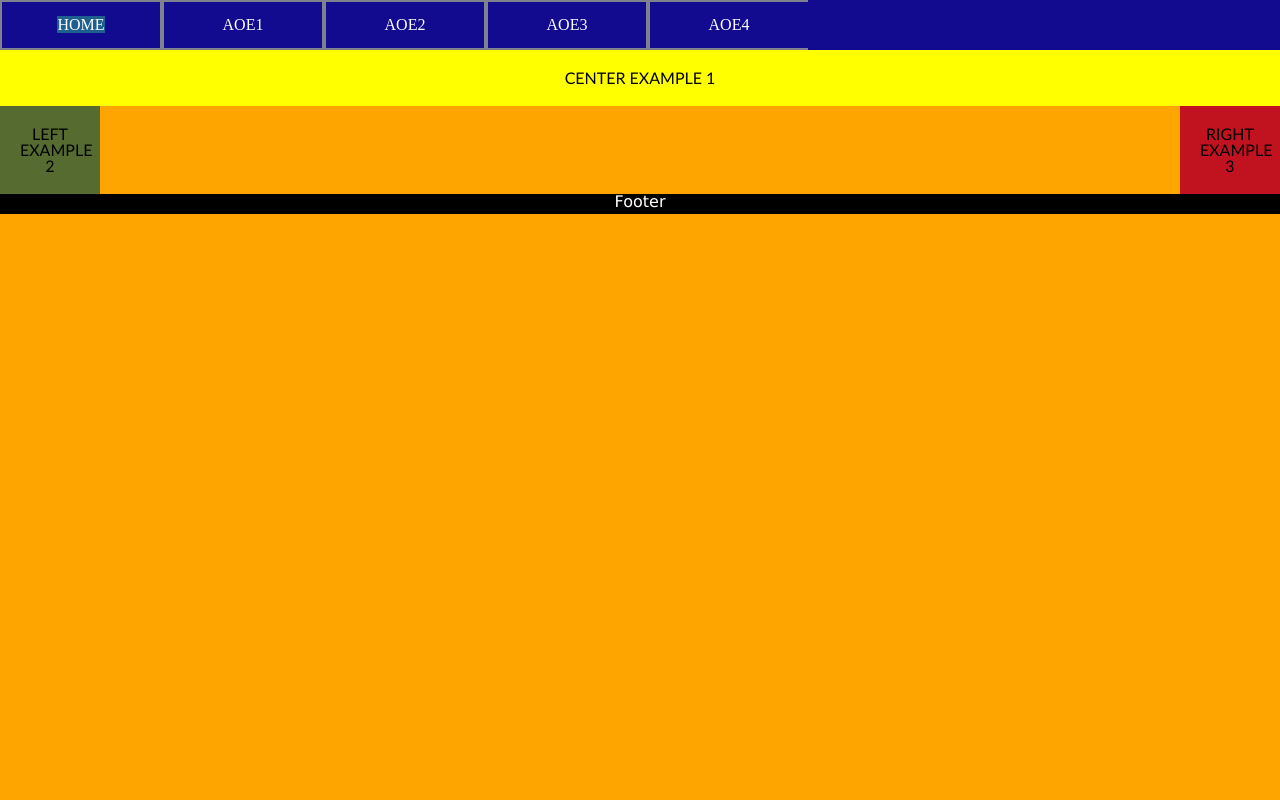
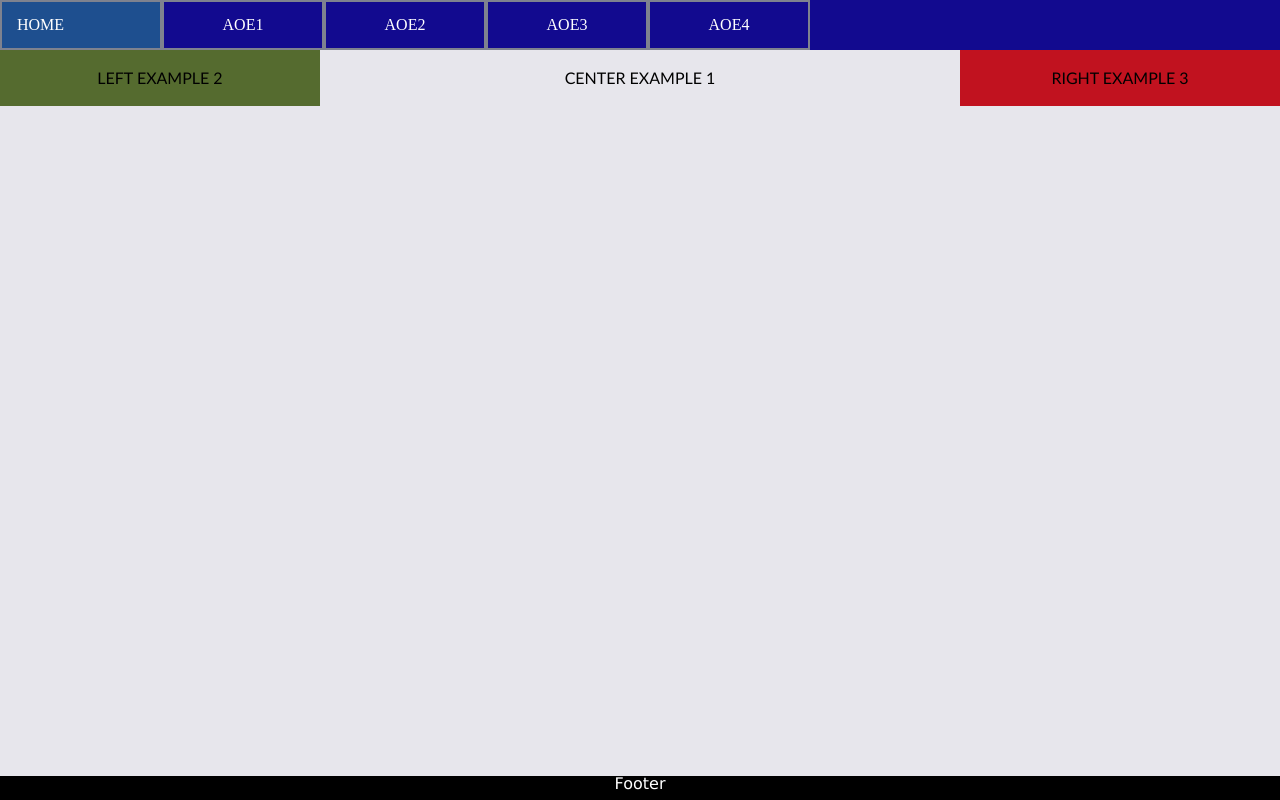
Before and after one commit to NicolasCB-7472/AoECSS, a plain HTML site: page aoe.html in a window 1280 px wide. Drawn offline with Linux system fonts and the light colour scheme.

Commit message:
Se arreglan la barra de navegacion, las columnas, el footer, y algunas cosas esteticas

```diff
--- a/aoe.html
+++ b/aoe.html
@@ -13,7 +13,7 @@
 </head>
 
 <body>
-<div id="container" width="100%" height="100%">
+<div id="container" width="100%">
     <!-- Page header -->
     <div id="header">
         <ul>
@@ -25,16 +25,16 @@
         </ul>
     </div>
     <!-- Page body -->
-    <div id="contentwrapper">
+    <div id="columnwrapper" width="100%">
+        <div id="leftcolumn">
+            <div class="innertext">
+                LEFT EXAMPLE 2
+            </div>
+        </div>
+
         <div id="centercolumn">
             <div class="innertext">
                 CENTER EXAMPLE 1
-            </div>
-        </div>
-
-        <div id="leftcolumn">
-            <div class="innertext">
-                LEFT EXAMPLE 2
             </div>
         </div>
 
--- a/aoe_cont.css
+++ b/aoe_cont.css
@@ -1,25 +1,29 @@
 /* This has elements styling for body, divs columns, containers */
 /* advance styling of the page */
 
-#contentwrapper {
-    float: center;
-    width: 100%;
+#columnwrapper {
+    display: flex;
 }
 
 #centercolumn {
     margin: 0px 0px 0px 0px;
-    background: yellow;
+    background: #e7e6ec;
+    display: inline-block;
 }
 
 #leftcolumn {
-    float: left;
-    width: 100px;
+    /* float: left; */
+    width: 100%;
+    display: inline-block;
     background: #556B2F
+
     /* margin-left: -100%; */
 }
 
 #rightcolumn {
-    float: right;
+    /* float: right; */
     width: 100px;
+    display: inline-block;
     background: #C1121F
+
 }
--- a/aoe_nav.css
+++ b/aoe_nav.css
@@ -15,8 +15,12 @@ li {
     width: 10%;
 }
 
+li:hover {
+    background-color: #1d5f8F;
+}
+
 li:last-child {
-    border-right: none;
+    border-right-width: px;
 }
 
 li a {
@@ -26,9 +30,13 @@ li a {
 }
 
 li  a:hover:not(.active) {
-    background-color: #123F8F;
+    background-color: yellow;
 }
 
 .active  {
-    background-color: #1d5f8F;
+    background-color: #1E4F8F;
+    padding: 15px 20px 15px 15px;
+    margin: -15px -15px -15px -15px;
+
+    display:flex;
 }
--- a/aoe_person.css
+++ b/aoe_person.css
@@ -5,13 +5,14 @@
     font-family: 'MV BOLI';
     color: #FFFFFF;
     height: 50px;
+    width: 100%;
 }
 
 body {
     margin: 0px;
     padding: 0px;
     line-height: 16px;
-    background: orange;
+    background: #e7e6ec;
 }
 
 #footer {
@@ -20,6 +21,8 @@ body {
     color: #FFFFFF;
     text-align: center;
     width: 100%;
-    height: 20px;
+    height: 24px;
     clear: left;
+    position: absolute;
+    bottom: 0px;
 }
--- a/aoe_res.css
+++ b/aoe_res.css
@@ -1,34 +1,55 @@
 /* This page deals with the responsiveness of the page */
 
-/* this collapses the right silhouettes */
-@media (max-width: 700px) {
+/* this collapses the silhouettes */
+@media (max-width: 800px) {
+    #columnwrapper {
+        display: inline;
+    }
 
     #leftcolumn {
-        margin-right: 0px;
+        float: left;
+        width: 100%;
+        clear: both;
     }
 
     #rightcolumn {
-        float: none;
+        float: right;
         width: 100%;
-        margin-left:  0px;
         clear: both;
     }
 
     #centercolumn {
-        margin-right: 0px;
+        float: center;
+        width: 100%;
+        clear: both;
     }
 }
 
-/* this collapses the left silhouettes*/
-@media (max-width: 700px) {
-    #leftcolumn {
-        float: none;
+
+
+/* this expands the silhouettes*/
+@media (min-width: 800px) {
+    #columnwrapper {
         width: 100%;
-        clear: both;
-        margin-left: 0;
     }
 
     #centercolumn {
-        margin-left: 0;
+        float: center;
+        width: 50%;
+        clear: both;
+    }
+
+    #leftcolumn {
+        float: left;
+        width: 25%;
+        clear: both;
+        border: none;
+    }
+
+    #rightcolumn {
+        float: right;
+        width: 25%;
+        clear: both;
+        border: none;
     }
 }
--- a/aoe_text.css
+++ b/aoe_text.css
@@ -5,4 +5,5 @@
     padding:20px;
     text-align: center;
     font-family: 'Trebuchet MS';
+    border: none;
 }
```
